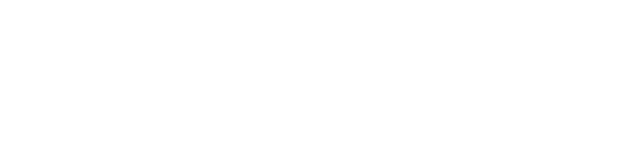
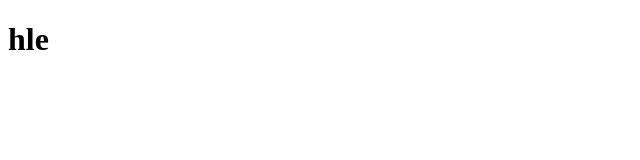
Before and after one commit to Surajgau/localR, a plain HTML site: page index.html in a window 1280 px wide. Shown: the full height of the page, 0-640 px from the left. Drawn offline with Linux system fonts and the light colour scheme.

Commit message:
message of this

```diff
--- a/index.html
+++ b/index.html
@@ -6,6 +6,6 @@
     <title>Document</title>
 </head>
 <body>
-
+    <h1>hle</h1>
 </body>
 </html>
```
